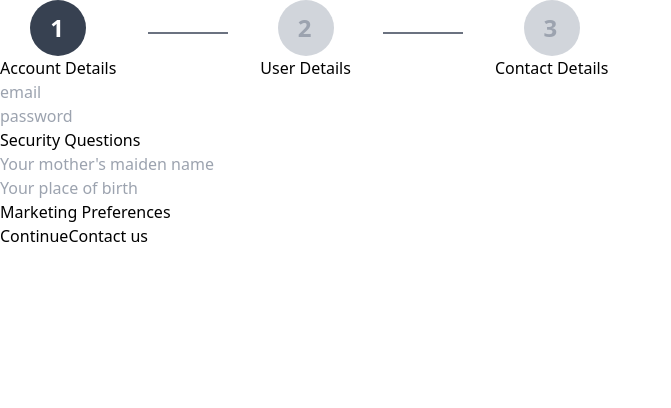
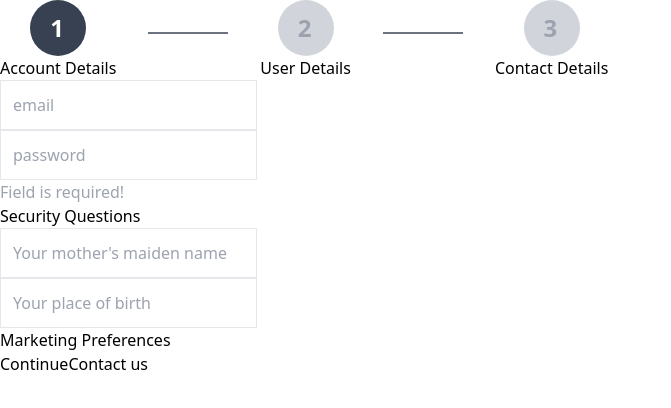
Before and after one commit to p-dim-popov/registration-form-nextjs, a Next.js app: page /register/account-details in a window 1280 px wide. Shown: the top 408 px of the page, without its empty margins (0-671 px from the left). Built offline with nearby package versions, Linux system fonts and the light colour scheme.

Commit message:
style(Input): order error messages, add padding to elements

```diff
--- a/src/components/form/input/Input.tsx
+++ b/src/components/form/input/Input.tsx
@@ -1,5 +1,6 @@
 import React from "react";
 import useValidation, { IUseValidationOptions, ValidationStatus } from "@src/hooks/useValidation";
+import classNames from "classnames";
 
 export interface IInputProps<T, TContext> {
     id: string;
@@ -20,19 +21,28 @@ function Input<T, TContext>({
     return (
         <div>
             {!inlineLabel && <label htmlFor={id}>{label}</label>}
-            {status === ValidationStatus.Error && !showValidationStatus && (
-                <div className="bg-red-300">{errorMessages}</div>
-            )}
+            {status === ValidationStatus.Error && !showValidationStatus && errorMessages
+                .map((m) => (<div className="bg-red-300 text-white">{m}</div>))}
             <input
                 onChange={(event) => onChange(event.target.value as unknown as T)}
                 id={id}
                 name={id}
                 placeholder={label}
                 onBlur={startValidating}
+                className="border p-3"
             />
             {showValidationStatus && (
                 <div>
-                    {validationMessages?.map((m) => (<div key={m} className="text-gray-900">{m}</div>))}
+                    {validationMessages?.map((m) => {
+                        const showError = status === ValidationStatus.Pending
+                          || (status === ValidationStatus.Error && errorMessages.includes(m));
+                        const className = classNames({
+                            "text-gray-400": showError,
+                            "text-green-700": !showError,
+                        });
+
+                        return (<div key={m} className={className}>{m}</div>);
+                    })}
                 </div>
             )}
         </div>
--- a/src/pages/register/account-details.tsx
+++ b/src/pages/register/account-details.tsx
@@ -28,6 +28,7 @@ const AccountDetails: NextPageWithLayout = () => {
                     rules: (formDefinitions?.password as []) || [],
                 }}
                 inlineLabel
+                showValidationStatus
             />
 
             <section>
```
